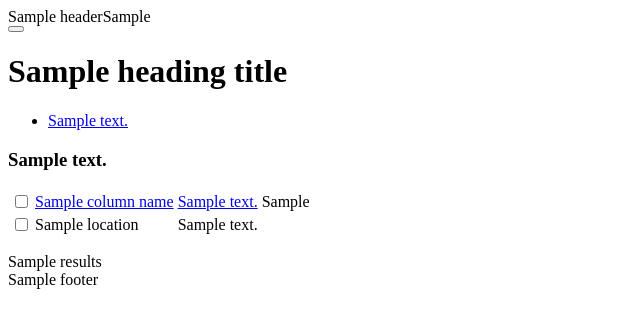
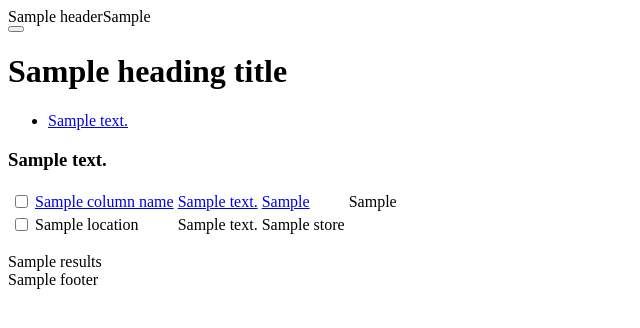
Before and after one commit to straightlight/opencart_contributions, a PHP site: template upload/admin/view/template/localisation/location_list.twig in a window 1280 px wide. Shown: the top 328 px of the page, without its empty margins (0-640 px from the left). Run offline with PHP 8.4, Linux system fonts and the light colour scheme; the template is opened without the code that fills it: most values are stand-ins (such as "Sample title", 1, 10 or a date in 2020); some libraries are stand-ins or nearby versions.

Commit message:
Update location_list.twig

```diff
--- a/upload/admin/view/template/localisation/location_list.twig
+++ b/upload/admin/view/template/localisation/location_list.twig
@@ -45,6 +45,11 @@
                     {% else %}
                     <a href="{{ sort_address }}">{{ column_address }}</a>
                     {% endif %}</td>
+				  <td class="text-left">{% if sort == 'store' %}
+				  <a href="{{ sort_store }}" class="{{ order|lower }}">{{ column_store }}</a>
+                    {% else %}
+                    <a href="{{ sort_store }}">{{ column_store }}</a>
+                    {% endif %}</td>
                   <td class="text-right">{{ column_action }}</td>
                 </tr>
               </thead>
@@ -59,6 +64,7 @@
                     {% endif %}</td>
                   <td class="text-left">{{ locations.name }}</td>
                   <td class="text-left">{{ locations.address }}</td>
+				  <td class="text-left">{{ locations.store }}</td>
                   <td class="text-right"><a href="{{ locations.edit }}" data-toggle="tooltip" title="{{ button_edit }}" class="btn btn-primary"><i class="fa fa-pencil"></i></a></td>
                 </tr>
                 {% endfor %}
```
